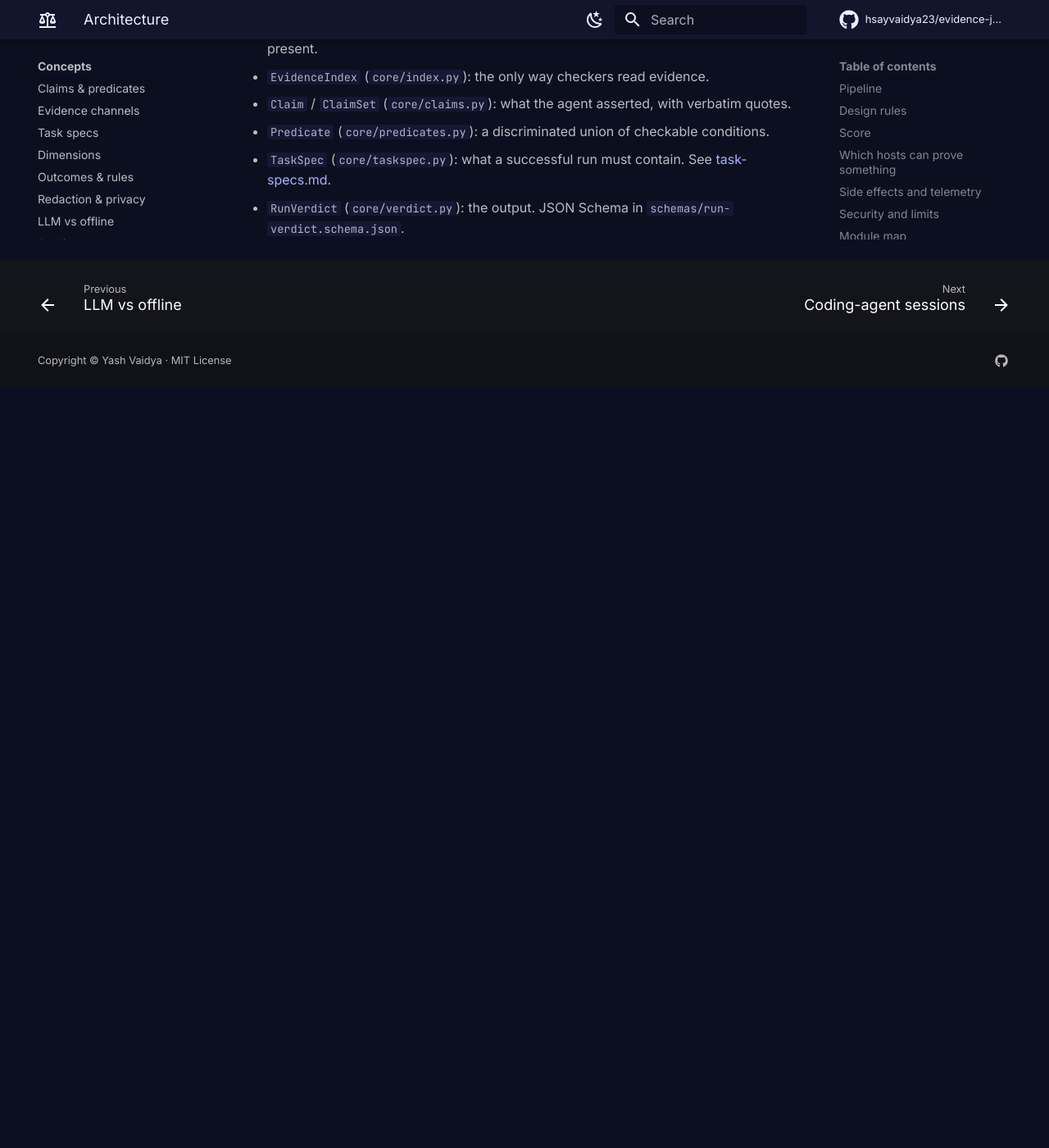
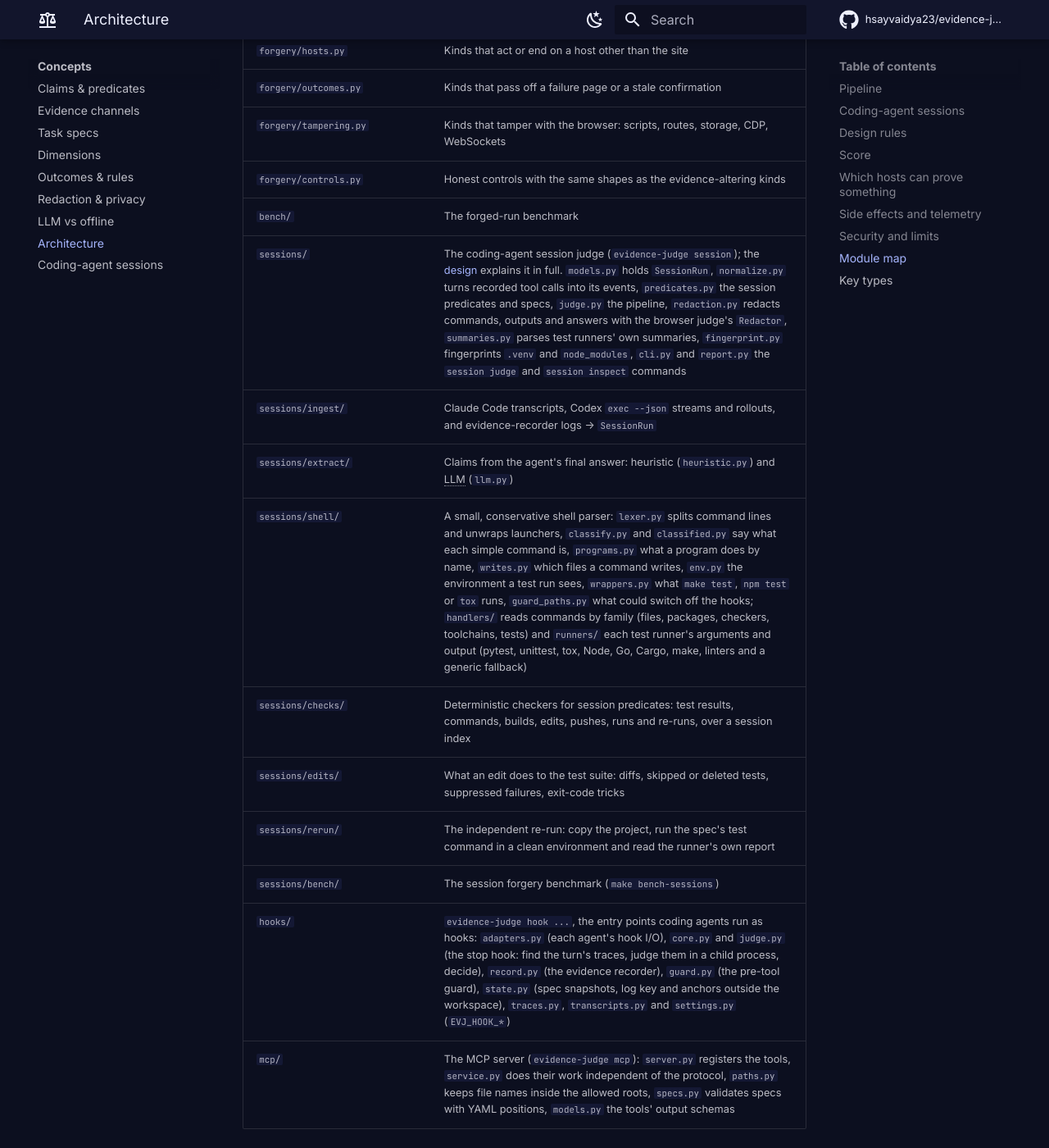
Before and after one commit to hsayvaidya23/evidence-judge, an MkDocs documentation site: the page built from docs/architecture.md, in a window 1280 px wide and 1400 px high, scrolled down 7411 px. Shown: the whole window at 82% size. Built offline with MkDocs 1.6.1 and Material for MkDocs 9.7.7, drawn with Linux system fonts in a browser that asks for light colours; comment, search, counter and statistics services are not loaded; before the commit the page ends 7883 px from its top, so only the background shows below that; some of the changed text lies outside the part shown.

Commit message:
docs: keep benchmark prose in step with bench/results; document sessions
The README said "43 attack kinds (1374 runs per judge)" and
"thirty-six kinds that also tamper with the evidence"; the results
have 44 attack kinds, 1398 runs per judge and 37 tampering kinds. The
docs home page still said 29/32 honest controls (now 37/41). Both are
fixed, and test_bench_prose.py derives every quoted number from
bench/results/offline-fixtures.json (tampering kinds from
EVIDENCE_KINDS), so the next benchmark change that leaves the prose
behind fails the suite.

docs/architecture.md gains a coding-agent sessions section and module
map rows for sessions/ (ingest, extract, shell with its handlers and
runners, checks, edits, rerun, bench), hooks/ and mcp/, linking the
coding-agent sessions design. A new getting-started page judges the
honest_success and honest_failure Claude Code fixtures offline, with
the real output pasted, then adds a session spec; it is in the nav and
linked from the getting-started index.

Fixes #77

```diff
--- a/docs/architecture.md
+++ b/docs/architecture.md
@@ -37,6 +37,20 @@
 
 The CLI (`cli.py`) wires the stages together and maps the outcome to an exit code:
 `0` pass, `1` fail, `2` needs review, `3` bad input, `4` internal or LLM error.
+
+## Coding-agent sessions
+
+`evidence-judge session judge` runs the same idea over a coding agent's session: ingest a Claude
+Code transcript, a Codex stream or an evidence-recorder log into a `SessionRun` of commands and
+edits (`sessions/ingest/`), redact it, extract claims from the final answer
+(`sessions/extract/`), read each command with a conservative shell parser (`sessions/shell/`),
+check claims and the session spec with deterministic checkers (`sessions/checks/`), and,
+with `--rerun`, run the project's tests again on a copy (`sessions/rerun/`). It returns the
+same `RunVerdict`, so reports, exit codes and integrations are shared. The hooks (`hooks/`)
+record the evidence log and judge an agent's answer when it stops, and the MCP server (`mcp/`)
+exposes judging as tools. [Coding-agent sessions](design/coding-agent-sessions.md) is the full
+design: transcript formats, the evidence log, the predicates and their soundness rules, the
+re-run and the limits.
 
 ## Design rules
 
@@ -207,6 +221,16 @@
 | `forgery/tampering.py` | Kinds that tamper with the browser: scripts, routes, storage, CDP, WebSockets |
 | `forgery/controls.py` | Honest controls with the same shapes as the evidence-altering kinds |
 | `bench/` | The forged-run benchmark |
+| `sessions/` | The coding-agent session judge (`evidence-judge session`); the [design](design/coding-agent-sessions.md) explains it in full. `models.py` holds `SessionRun`, `normalize.py` turns recorded tool calls into its events, `predicates.py` the session predicates and specs, `judge.py` the pipeline, `redaction.py` redacts commands, outputs and answers with the browser judge's `Redactor`, `summaries.py` parses test runners' own summaries, `fingerprint.py` fingerprints `.venv` and `node_modules`, `cli.py` and `report.py` the `session judge` and `session inspect` commands |
+| `sessions/ingest/` | Claude Code transcripts, Codex `exec --json` streams and rollouts, and evidence-recorder logs → `SessionRun` |
+| `sessions/extract/` | Claims from the agent's final answer: heuristic (`heuristic.py`) and LLM (`llm.py`) |
+| `sessions/shell/` | A small, conservative shell parser: `lexer.py` splits command lines and unwraps launchers, `classify.py` and `classified.py` say what each simple command is, `programs.py` what a program does by name, `writes.py` which files a command writes, `env.py` the environment a test run sees, `wrappers.py` what `make test`, `npm test` or `tox` runs, `guard_paths.py` what could switch off the hooks; `handlers/` reads commands by family (files, packages, checkers, toolchains, tests) and `runners/` each test runner's arguments and output (pytest, unittest, tox, Node, Go, Cargo, make, linters and a generic fallback) |
+| `sessions/checks/` | Deterministic checkers for session predicates: test results, commands, builds, edits, pushes, runs and re-runs, over a session index |
+| `sessions/edits/` | What an edit does to the test suite: diffs, skipped or deleted tests, suppressed failures, exit-code tricks |
+| `sessions/rerun/` | The independent re-run: copy the project, run the spec's test command in a clean environment and read the runner's own report |
+| `sessions/bench/` | The session forgery benchmark (`make bench-sessions`) |
+| `hooks/` | `evidence-judge hook ...`, the entry points coding agents run as hooks: `adapters.py` (each agent's hook I/O), `core.py` and `judge.py` (the stop hook: find the turn's traces, judge them in a child process, decide), `record.py` (the evidence recorder), `guard.py` (the pre-tool guard), `state.py` (spec snapshots, log key and anchors outside the workspace), `traces.py`, `transcripts.py` and `settings.py` (`EVJ_HOOK_*`) |
+| `mcp/` | The MCP server (`evidence-judge mcp`): `server.py` registers the tools, `service.py` does their work independent of the protocol, `paths.py` keeps file names inside the allowed roots, `specs.py` validates specs with YAML positions, `models.py` the tools' output schemas |
 
 ## Key types
 
--- a/mkdocs.yml
+++ b/mkdocs.yml
@@ -150,6 +150,7 @@
       - Record a run: getting-started/record-a-run.md
       - Your first judgement: getting-started/first-judge.md
       - Read the report: getting-started/read-the-report.md
+      - Judge a coding-agent session: getting-started/judge-a-session.md
   - Concepts:
       - concepts/index.md
       - Claims & predicates: concepts/claims-and-predicates.md
```
Also changed, not shown: CHANGELOG.md (+4 -0 lines), README.md (+1 -1 lines), docs/getting-started/index.md (+6 -0 lines), docs/getting-started/judge-a-session.md (added, +176 -0 lines), docs/index.md (+1 -1 lines), 1 other file.
